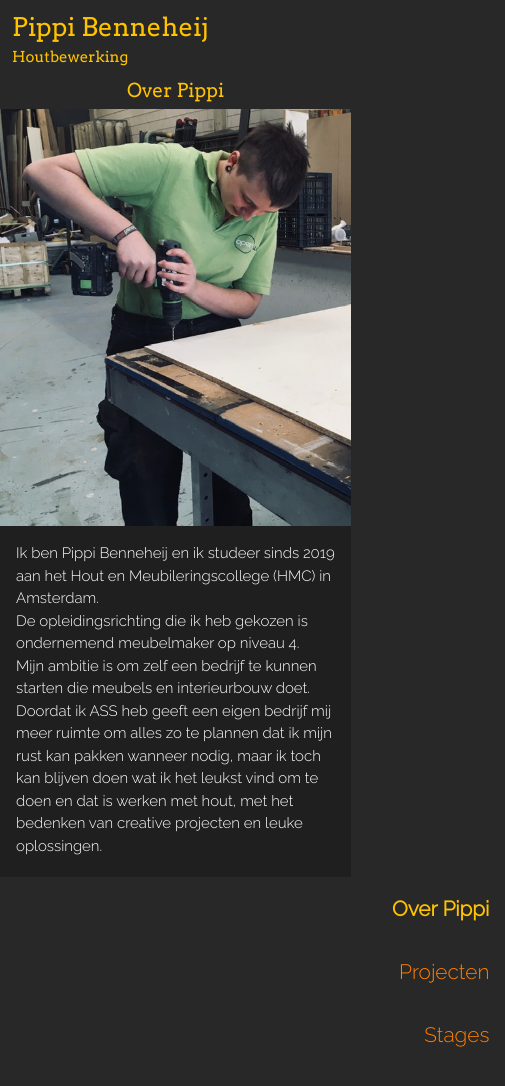
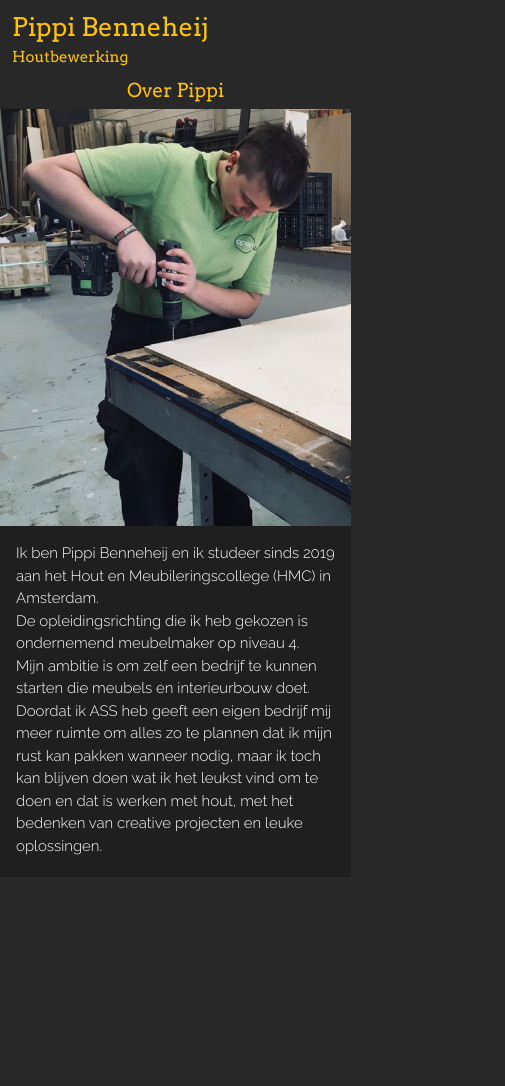
Before and after one commit to lvr-dev/pb-meubelen, a Svelte app in the folder frontend/: page / in a window 390 px wide. Shown: the top 1086 px of the page, 505 px wide, since content can reach past the window. After the commit the page ends 877 px from the top, so only its background shows below. Built offline with nearby package versions, Linux system fonts and the light colour scheme; some icons are missing.

Commit message:
feat: positioning of header and elements inside header

```diff
--- a/frontend/public/global.css
+++ b/frontend/public/global.css
@@ -119,9 +119,6 @@ h1, h2, h3 {
 	color: #FFC300;
 }
 
-.content-wrapper {
-
-}
 .content-flex-wrapper {
 	display: flex;
 	flex-direction: row;
--- a/frontend/src/App.svelte
+++ b/frontend/src/App.svelte
@@ -14,7 +14,7 @@
 <div class="pb-grid-container">
 	<div class="pb-header-fill"></div>
 	<div class="pb-header"><Header /></div>
-	<div class="pb-sidebar"><Slider on:menuOption={selectComponent}/></div>
+	<div class="pb-sidebar"></div>
 	<main class="pb-main">
 		<section class="pb-content">
 			{#if selectedMenuOption === 'projecten'}
@@ -48,11 +48,10 @@
 }
 
 .pb-main {
-    display: flex;
-    flex-direction: row;
+	display: flex;
+	flex-direction: row;
 	grid-area: main;
 }
-
 
 
  @media only screen and (max-width: 600px) {
@@ -60,7 +59,21 @@
 		grid-template-areas:
 			"header"
 			"main";
+		grid-template-columns: 1fr;
+        grid-template-rows: 1fr;
+	}
 
+	.pb-header, .pb-main {
+		grid-column: auto;
+		grid-row: auto;
+	}
+
+	.pb-header-fill {
+		display: none;
+	}
+
+	.pb-sidebar {
+		display: none;
 	}
  }
 
--- a/frontend/src/ui/Header.svelte
+++ b/frontend/src/ui/Header.svelte
@@ -34,7 +34,6 @@
         display: flex;
         flex-direction: row;
         border: solid 1px #FFC300;
-
     }
 
     .pb-menu-icon {
@@ -49,7 +48,8 @@
         .pb-header-toolbar {
             border: none;
             padding: 0;
-            width: 85%;
+            justify-content: space-between;
+
         }
         .pb-menu-icon {
             width: 20%;
```
